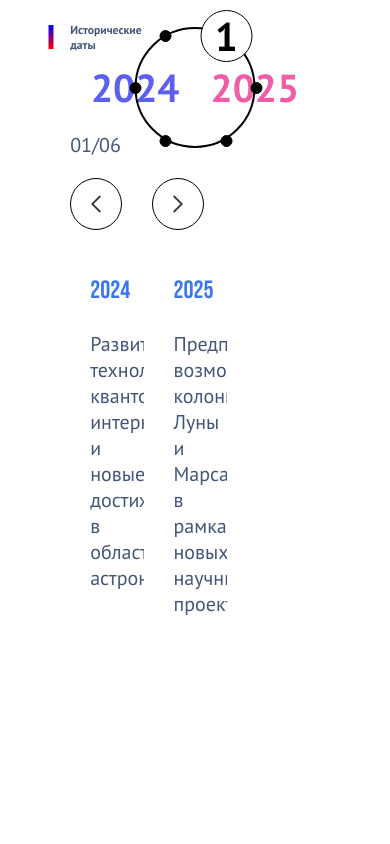
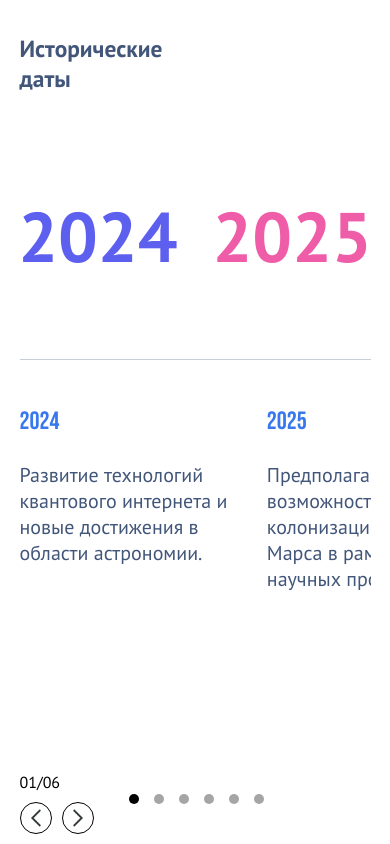
Before and after one commit to SmartFlsh/circle, a React app: page / in a window 390 px wide. Shown: the top 844 px of the page. Built offline with nearby package versions, Linux system fonts and the light colour scheme.

Commit message:
complete 90%

```diff
--- a/src/App.tsx
+++ b/src/App.tsx
@@ -1,79 +1,207 @@
-import { useEffect, useState } from 'react';
-import Circle from './Module/Circle'
-import SwiperComponent from './Module/SwiperModule'
-import DATA from '../info.json'
+import { FC, useEffect, useState } from "react";
+import Circle from "./Module/Circle";
+import SwiperComponent from "./Module/SwiperModule";
 import { gsap } from "gsap";
 
-
-function App() {
-  const [activePoint, setActivePoint] = useState<number>(0)
-  const [minValue, setMinValue] = useState(0)
-  const [maxValue, setMaxValue] = useState(0)
-  const [numPoints, setSumPoints] = useState<number>(6);
-
-  const changeActivePoint = (value: number)=>{
-    if(value + activePoint >= 6){
-      setActivePoint(0)
-    }else if(value + activePoint < 0){
-      setActivePoint(5)
-    }else{
-      setActivePoint(ev=>ev + value)
-    }
+interface DateEntries {
+  [year: string]: string | undefined;
 }
 
-  useEffect(()=>{
-    const dataArray = Object.keys(DATA[activePoint].date).map(key => Number(key))
-    gsap.to({value: minValue}, {
+interface ScienceEntry {
+  name: string;
+  date: DateEntries;
+}
+
+type ScienceData = ScienceEntry[];
+
+interface AppProps {
+  numberPoint: number;
+  DATA: ScienceData;
+}
+
+const App: FC<AppProps> = ({ numberPoint, DATA }) => {
+  const [activePoint, setActivePoint] = useState<number>(0);
+  const [minValue, setMinValue] = useState(0);
+  const [maxValue, setMaxValue] = useState(0);
+  const [numPoints, setSumPoints] = useState<number>(
+    numberPoint > 0 ? numberPoint : 6
+  );
+  const [isMobile, setIsMobile] = useState(false);
+
+  const changeActivePoint = (value: number) => {
+    if (value + activePoint >= numPoints) {
+      setActivePoint(0);
+    } else if (value + activePoint < 0) {
+      setActivePoint(numPoints - 1);
+    } else {
+      setActivePoint((ev) => ev + value);
+    }
+  };
+
+  useEffect(() => {
+    const handleResize = () => {
+      setIsMobile(window.innerWidth <= 768); // Проверяем, если ширина <= 768px, это мобильное устройство
+    };
+    handleResize(); // Выполняем проверку сразу при монтировании компонента
+    window.addEventListener("resize", handleResize); // Следим за изменениями размера окна
+
+    return () => {
+      window.removeEventListener("resize", handleResize); // Убираем слушатель при размонтировании
+    };
+  }, []);
+
+  useEffect(() => {
+    const dataArray = Object.keys(DATA[activePoint].date).map((key) =>
+      Number(key)
+    );
+    gsap.to(
+      { value: minValue },
+      {
         value: Math.min(...dataArray),
         duration: 1.5,
         ease: "power1.out",
-      onUpdate: function(){
-        setMinValue(Math.round(this.targets()[0].value))
+        onUpdate: function () {
+          setMinValue(Math.round(this.targets()[0].value));
+        },
       }
-    })
-    gsap.to({value: maxValue}, {
+    );
+    gsap.to(
+      { value: maxValue },
+      {
         value: Math.max(...dataArray),
         duration: 1.5,
         ease: "power1.out",
-      onUpdate: function(){
-        setMaxValue(Math.round(this.targets()[0].value))
+        onUpdate: function () {
+          setMaxValue(Math.round(this.targets()[0].value));
+        },
       }
-    })
-  }, [activePoint])
+    );
+  }, [activePoint]);
 
   return (
+    <>
+      {isMobile ? (
         <main>
-      <div className='mainContainer'>
-        <section className='section historikData'>
+          <div className="mainContainer">
+            <section className="section historikData">
               <h1>Исторические даты</h1>
             </section>
 
-        <section className='data'>
+            <section className="data">
               <div>{minValue}</div>
               <div>{maxValue}</div>
-          <Circle activePoint={[activePoint, setActivePoint]} data={DATA} numPoints={numPoints}/>
             </section>
 
             <section className="section scroll">
               <div>
-            <div className='score'>0{activePoint + 1}/06</div>
-            <div className='mainArrowContainer'>
-              <div className='arrowContainer'>
-                <img style={{transform: 'rotate(90deg)'}} onClick={()=>{changeActivePoint(-1)}} className='arrow' src="/arrow.png" alt="" />
+                <SwiperComponent data={DATA} activePoint={activePoint} />
               </div>
-              <div className='arrowContainer'>
-                <img style={{transform: 'rotate(-90deg)'}} onClick={()=>{changeActivePoint(1)}} className='arrow' src="/arrow.png" alt="" />
+            </section>
+
+            <section className="navigation">
+              <div className="scoreContainer">
+                <div className="score">
+                  0{activePoint + 1}/0{numPoints}
+                </div>
+                <div className="mainArrowContainer">
+                  <div
+                    className="arrowContainer"
+                    onClick={() => {
+                      changeActivePoint(-1);
+                    }}
+                  >
+                    <img
+                      style={{ transform: "rotate(90deg)" }}
+                      className="arrow"
+                      src="/arrow.png"
+                      alt=""
+                    />
+                  </div>
+                  <div
+                    className="arrowContainer"
+                    onClick={() => {
+                      changeActivePoint(1);
+                    }}
+                  >
+                    <img
+                      style={{ transform: "rotate(-90deg)" }}
+                      className="arrow"
+                      src="/arrow.png"
+                      alt=""
+                    />
+                  </div>
+                </div>
+              </div>
+
+              <div className="navigationCircleContainer">
+                {Array(numPoints).fill('').map((ev, index)=>(
+                  <div className="navigationCircle" style={{backgroundColor: `${index === activePoint ? 'black' : '#808080b4'}`}} onClick={()=>{setActivePoint(index)}}></div>
+                ))}
+              </div>
+            </section>
+          </div>
+        </main>
+      ) : (
+        <main>
+          <div className="mainContainer">
+            <section className="section historikData">
+              <h1>Исторические даты</h1>
+            </section>
+
+            <section className="data">
+              <div>{minValue}</div>
+              <div>{maxValue}</div>
+              <Circle
+                activePoint={[activePoint, setActivePoint]}
+                data={DATA}
+                numPoints={numPoints}
+              />
+            </section>
+
+            <section className="section scroll">
+              <div>
+                <div className="score">
+                  0{activePoint + 1}/0{numPoints}
+                </div>
+                <div className="mainArrowContainer">
+                  <div
+                    className="arrowContainer"
+                    onClick={() => {
+                      changeActivePoint(-1);
+                    }}
+                  >
+                    <img
+                      style={{ transform: "rotate(90deg)" }}
+                      className="arrow"
+                      src="/arrow.png"
+                      alt=""
+                    />
+                  </div>
+                  <div
+                    className="arrowContainer"
+                    onClick={() => {
+                      changeActivePoint(1);
+                    }}
+                  >
+                    <img
+                      style={{ transform: "rotate(-90deg)" }}
+                      className="arrow"
+                      src="/arrow.png"
+                      alt=""
+                    />
                   </div>
                 </div>
               </div>
 
               <div>
-            <SwiperComponent data={DATA} activePoint={activePoint}/>
+                <SwiperComponent data={DATA} activePoint={activePoint} />
               </div>
             </section>
           </div>
         </main>
+      )}
+    </>
   );
-}
+};
 
 export default App;
--- a/src/Module/Point.tsx
+++ b/src/Module/Point.tsx
@@ -8,7 +8,8 @@ interface PointProps {
   y: number;
   activePoint: [number, React.Dispatch<React.SetStateAction<number>>];
   active: boolean;
-  numPoints: number
+  numPoints: number;
+  name: string;
 }
 
 const Point: React.FC<PointProps> = ({
@@ -19,6 +20,7 @@ const Point: React.FC<PointProps> = ({
   activePoint,
   active,
   numPoints,
+  name
 }) => {
   const pointRef = useRef<HTMLDivElement | null>(null);
 
@@ -38,45 +40,44 @@ const Point: React.FC<PointProps> = ({
     const rotate = activePoint[0] * (360 / numPoints);
 
     if (active) {
-      gsap
-        .timeline()
-        .to(pointRef.current.children[0], {
+      gsap.timeline()
+      .to(pointRef.current, {
         rotate: rotate,
-          duration: 0,
+        duration: 1,
         ease: "power1.out",
       })
-        .to(pointRef.current.children[0], {
+      .to(pointRef.current.children[1], {
+        opacity: 1,
+        duration: .3,
+        ease: "power1.out",
+      })
+      gsap.to(pointRef.current.children[0], {
         opacity: active ? 1 : 0,
         duration: 0.3,
         ease: "power1.out",
       });
     } else {
-      gsap
-        .timeline()
-        .to(pointRef.current.children[0], {
+      gsap.to(pointRef.current.children[0], {
         opacity: active ? 1 : 0,
         duration: 0.3,
         ease: "power1.out",
+      });
+      gsap.to(pointRef.current.children[1], {
+        opacity: 0,
+        duration: .3,
+        ease: "power1.out",
       })
-        .to(pointRef.current.children[0], {
+      gsap.to(pointRef.current, {
         rotate: rotate,
-          duration: 0,
+        duration: 1,
         ease: "power1.out",
       });
     }
-  }, [active, x]);
+  }, [activePoint[0]]);
 
   const mouseEnter = () => {
     if (!pointRef.current) return;
-    const rotate = activePoint[0] * (360 / numPoints);
-    gsap
-      .timeline()
-      .to(pointRef.current.children[0], {
-        rotate: rotate,
-        duration: 0,
-        ease: "power1.out",
-      })
-      .to(pointRef.current.children[0], {
+    gsap.to(pointRef.current.children[0], {
       opacity: 1,
       duration: 0.3,
       ease: "power1.out",
@@ -95,17 +96,9 @@ const Point: React.FC<PointProps> = ({
 
   const mouseLeave = () => {
     if (!pointRef.current || active) return;
-    const rotate = activePoint[0] * (360 / numPoints);
-    gsap
-      .timeline()
-      .to(pointRef.current.children[0], {
+    gsap.to(pointRef.current.children[0], {
       opacity: 0,
       duration: 0.3,
-        ease: "power1.out",
-      })
-      .to(pointRef.current.children[0], {
-        rotate: rotate,
-        duration: 0,
       ease: "power1.out",
     });
 
@@ -135,9 +128,8 @@ const Point: React.FC<PointProps> = ({
         onMouseLeave={mouseLeave}
         onClick={() => activePoint[1](index)}
       >
-        <div style={{ color: "black", writingMode: "horizontal-tb" }}>
-          {index + 1}
-        </div>
+        <div>{index + 1}</div>
+        <div className="test">{name}</div>
       </div>
     </>
   );
--- a/src/Module/SwiperModule.tsx
+++ b/src/Module/SwiperModule.tsx
@@ -42,12 +42,26 @@ const SwiperModule: React.FC<SwiperProps> = ({data, activePoint}) => {
   }, [activePoint])
 
   return (
+    <div>
       <Swiper
         ref={SwiperRef}
         spaceBetween={20}
         slidesPerView={3}
         navigation
         pagination={{ clickable: true }}
+        breakpoints={
+          {
+            0:{
+              slidesPerView: 1.5,
+              pagination: false,
+              navigation: false
+            },
+            768: {
+              slidesPerView: 3,
+              spaceBetween: 20
+            }
+          }
+        }
         modules={[Navigation, Pagination]}
       >
         {Object.keys(data[delay].date).map((elem, index)=>(
@@ -59,6 +73,7 @@ const SwiperModule: React.FC<SwiperProps> = ({data, activePoint}) => {
           </SwiperSlide>
         ))}
       </Swiper>
+    </div>
   );
 };
 
--- a/src/index.scss
+++ b/src/index.scss
@@ -13,7 +13,7 @@ main{
 }
 
 .mainContainer {
-  width: 80%;
+  width: 80vw;
   height: 100%;
   display: flex;
   flex-direction: column;
@@ -79,8 +79,7 @@ main{
         width: 15vw;
         height: 15vw;
         border-radius: 50%;
-        border: 2px solid #000;
-      }
+        border: 2px solid #bdbdbd;
 
         .point {
           position: absolute;
@@ -89,12 +88,25 @@ main{
           border: solid 1px black;
           border-radius: 50%;
           background-color: black;
-        overflow: hidden;
           display: flex;
           justify-content: center;
           align-items: center;
           cursor: pointer;
+
+          div{
+            font-size: 20px;
+            color: black
           }
+
+          .test{
+            position: absolute;
+            right: -40px;
+            transform: translate(50%, 0);
+          }
+        }
+      }
+
+
 
       .info{
         position: absolute;
@@ -171,3 +183,101 @@ main{
 .but{
   margin: 10px;
 }
+
+@media (max-width: 480px) {
+  .mainContainer{
+    width: 90vw;
+
+    .historikData{
+      h1{
+        font-size: 6vw;
+      }
+      h1:before{
+        display: none;
+      }
+    }
+    .section{
+      padding: 0;
+    }
+
+    .data{
+      padding: 20vw 0;
+      border-bottom: 1px solid #C7CDD9;
+      div{
+        font-size: 18vw;
+      }
+    }
+
+    .scroll{
+      padding: 0;
+      .swiper{
+        padding: 0;
+        width: 100%;
+
+        .swiper-button-next,
+        .swiper-button-prev,
+        .swiper-pagination {
+          display: none !important;
+        }
+      }
+
+      .swiper p {
+        width: 100%;
+      }
+    }
+
+    .navigation{
+      height: 100%;
+      display: flex;
+      align-items: flex-end;
+
+      .scoreContainer{
+        display: flex;
+        flex-direction: column;
+        margin-bottom: 10px;
+
+        .score{
+          padding-bottom: 10px;
+        }
+
+        .mainArrowContainer{
+          display: flex;
+          gap: 10px;
+
+          .arrowContainer{
+            width: 30px;
+            height: 30px;
+            border-radius: 100%;
+            border: 1px solid black;
+            display: flex;
+            justify-content: center;
+            align-items: center;
+
+            .arrow{
+              width: 20px;
+              height: 20px;
+            }
+          }
+
+          .arrowContainer:hover{
+            background-color: white;
+          }
+      }
+      }
+
+      .navigationCircleContainer{
+        display: flex;
+        padding: 0 0 40px 35px;
+        gap: 15px;
+        .navigationCircle{
+          width: 10px;
+          height: 10px;
+          border-radius: 100%;
+          background-color: #808080b4;
+        }
+      }
+    }
+  }
+
+
+}
--- a/src/index.tsx
+++ b/src/index.tsx
@@ -4,10 +4,12 @@ import React from 'react';
 import ReactDOM from 'react-dom/client';
 import './index.scss';
 import App from './App';
+import DATA from '../info.json'
 
 const root = ReactDOM.createRoot(document.getElementById('root') as HTMLElement);
 root.render(
   <>
-    <App />
+    <App numberPoint={6} DATA={DATA}/>
+    <App numberPoint={3} DATA={DATA}/>
   </>
 );
```
Also changed, not shown: info.json (+6 -6 lines), src/Module/Circle.tsx (+6 -29 lines). Lines whose indentation alone changed are shown as unchanged.
